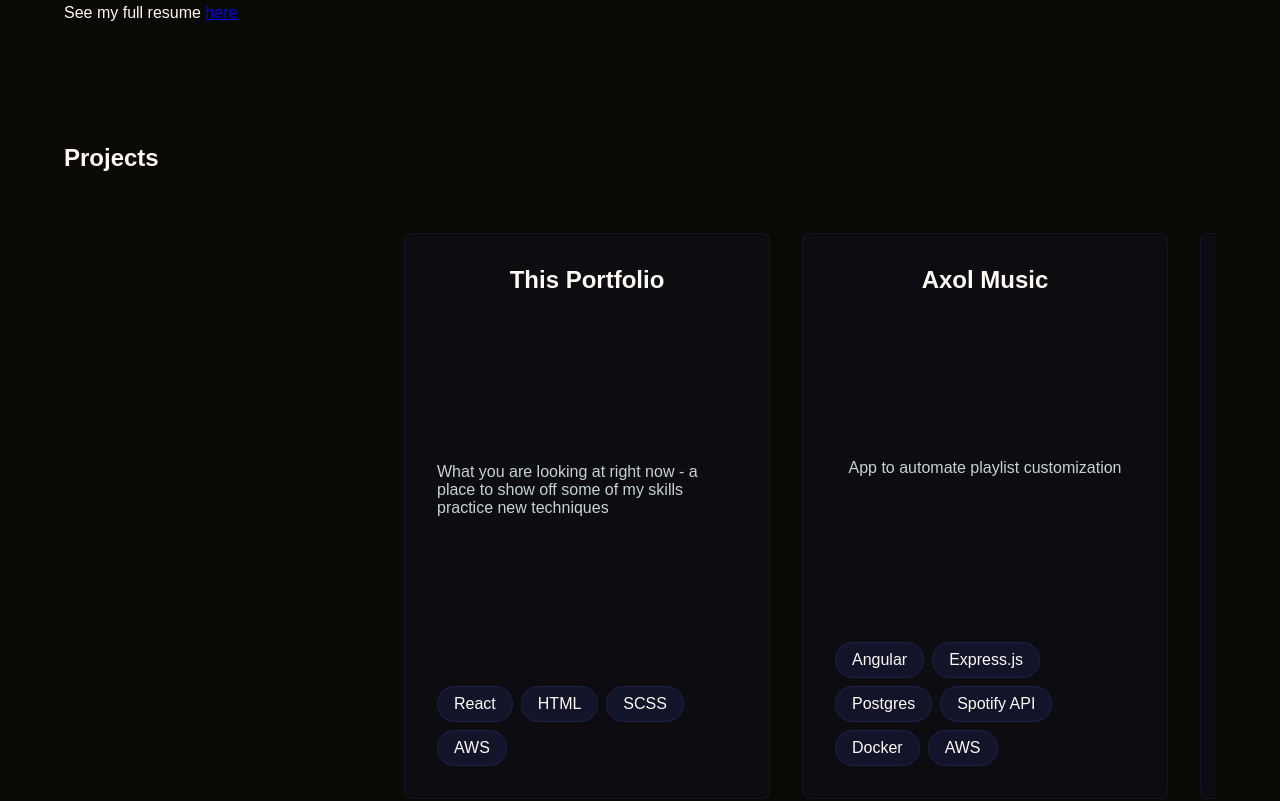
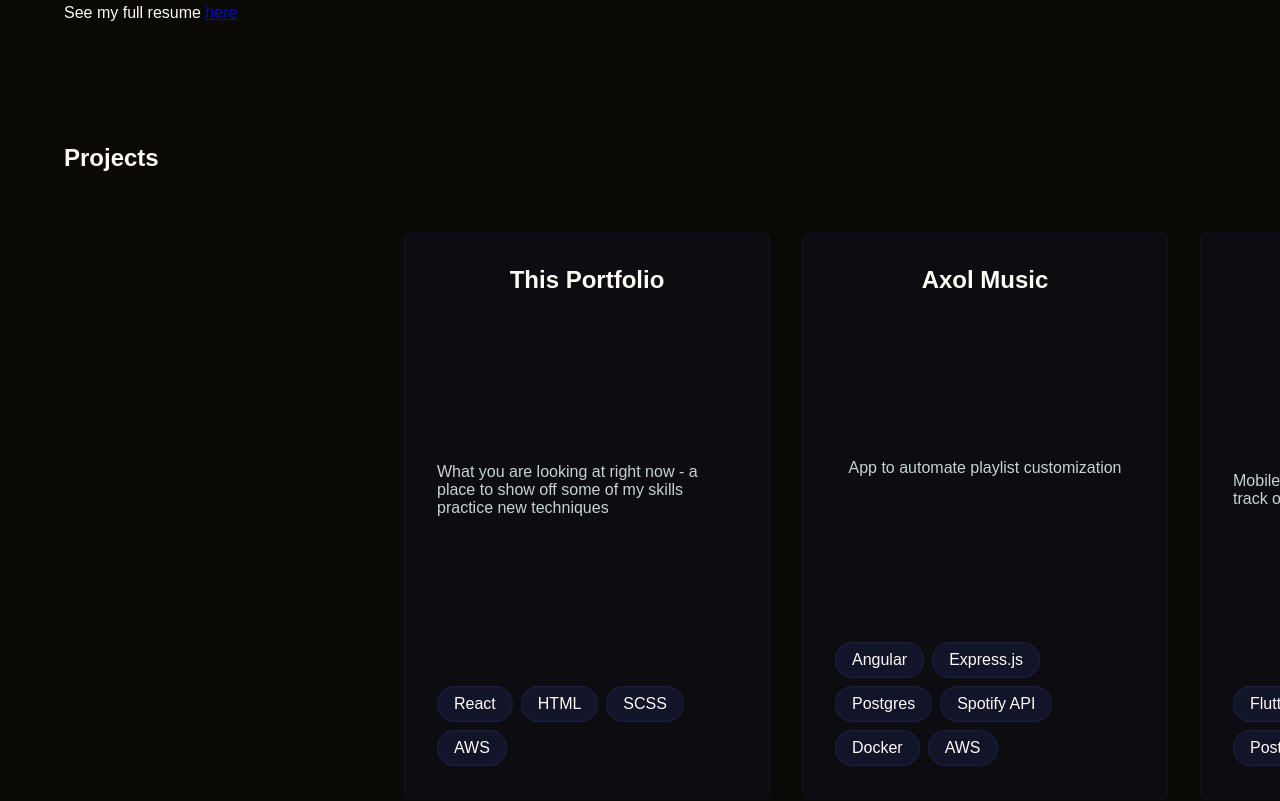
Before and after one commit to mccormickgriffin/griffin-mccormick-portfolio, a React (Create React App) app: page / in a window 1280 px wide. Shown: the part 1520-2321 px from the top of the page. Built offline with nearby package versions, Linux system fonts and the light colour scheme.

Commit message:
temporarily removing fade to background styling around project track

```diff
--- a/src/components/Projects/Projects.jsx
+++ b/src/components/Projects/Projects.jsx
@@ -8,11 +8,11 @@ function Projects() {
     <section id={SECTION_IDS.PROJECTS}>
       <h1>Projects</h1>
       <div className="project-section-content">
-        <ProjectTrack>
-          <div className="fade-to-background">
+        {/* <div className="fade-to-background"> */}
+          <ProjectTrack>
             <ProjectCards />
-          </div>
-        </ProjectTrack>
+          </ProjectTrack>
+        {/* </div> */}
       </div>
     </section>
   );
--- a/src/styles/Projects.scss
+++ b/src/styles/Projects.scss
@@ -4,6 +4,10 @@
 #projects {
   display: flex;
   flex-direction: column;
+  margin-left: 0;
+  margin-right: 0;
+  padding-left: 64px;
+  padding-right: 64px;
 }
 
 .project-section-content {
```
Also changed, not shown: src/components/Projects/ProjectTrack.jsx (line endings or trailing spaces).
